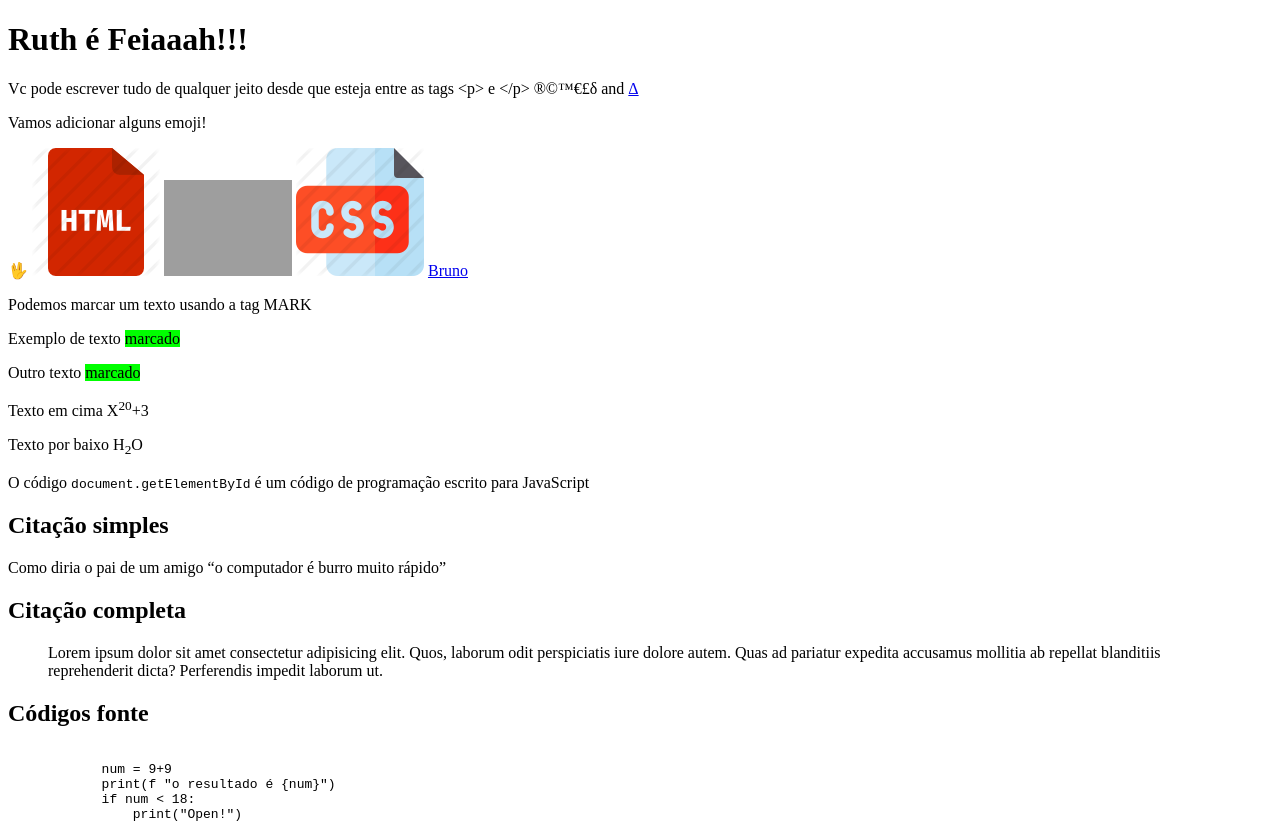
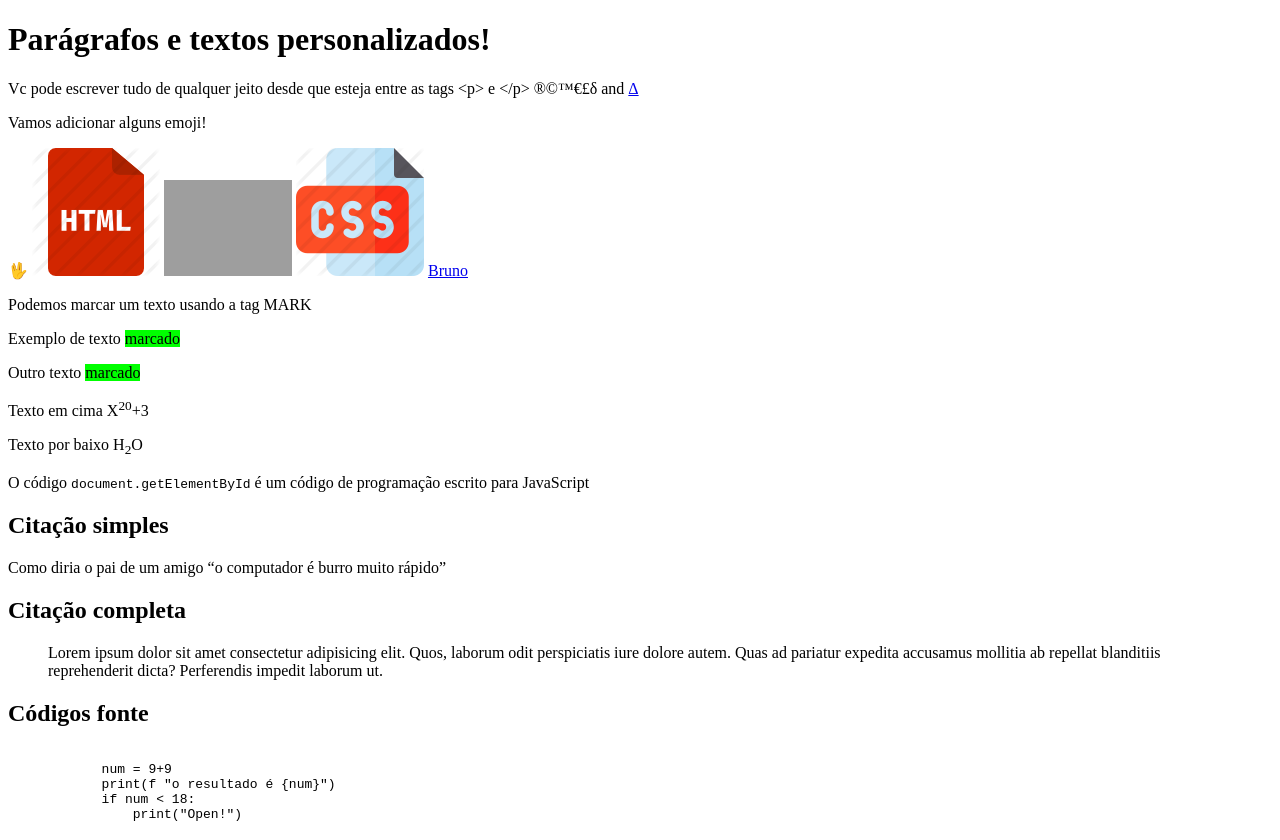
Before and after one commit to Skx232/firstpage, a plain HTML site: page index.html in a window 1280 px wide. Shown: the top 840 px of the page. Drawn offline with Linux system fonts and the light colour scheme; grey boxes are pictures that could not be loaded.

```diff
--- a/index.html
+++ b/index.html
@@ -12,7 +12,7 @@
     </style>
 </head>
 <body>
-    <h1>Ruth é Feiaaah!!!</h1>
+    <h1>Parágrafos e textos personalizados!</h1>
     <p>Vc pode escrever tudo de qualquer jeito desde que esteja entre as tags
         &lt;p&gt; e &lt;/p&gt; <!--LESS THAN & GREATER THAN-->
         &reg;&copy;&trade;&euro;&pound;&delta; and <a href="EX001.html" rel="next" target="_self">&Delta;</a>
```
Also changed, not shown: bruno.html (+1 -1 lines).
